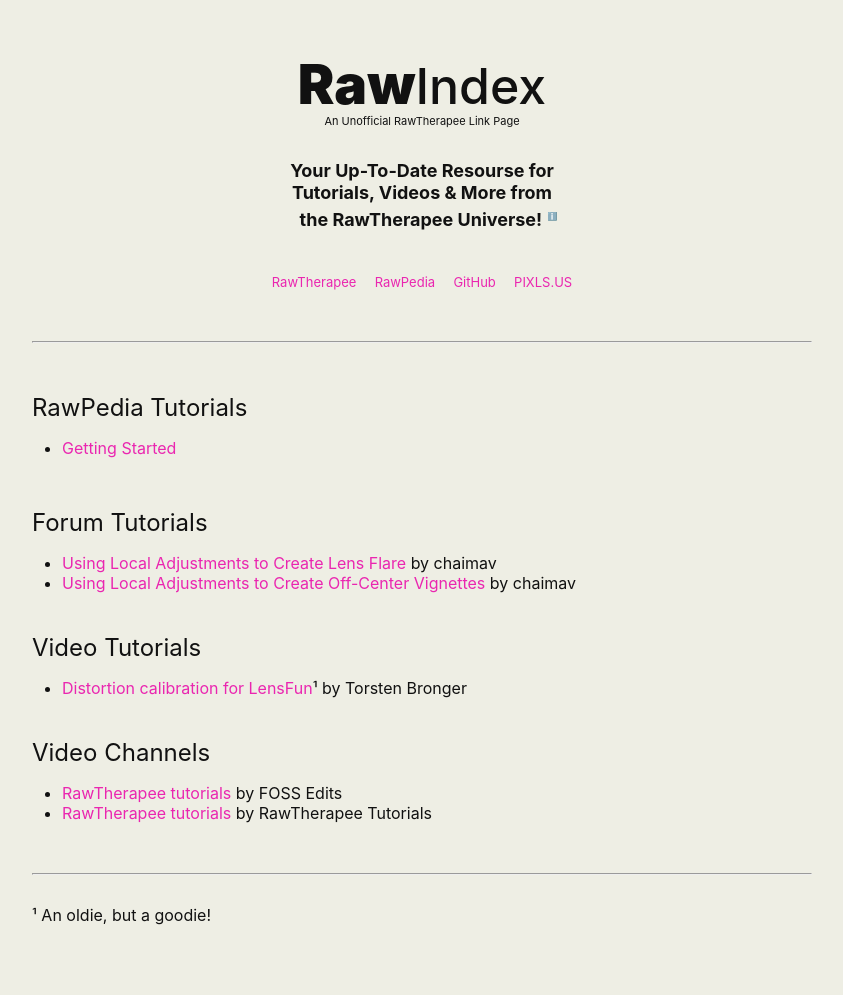
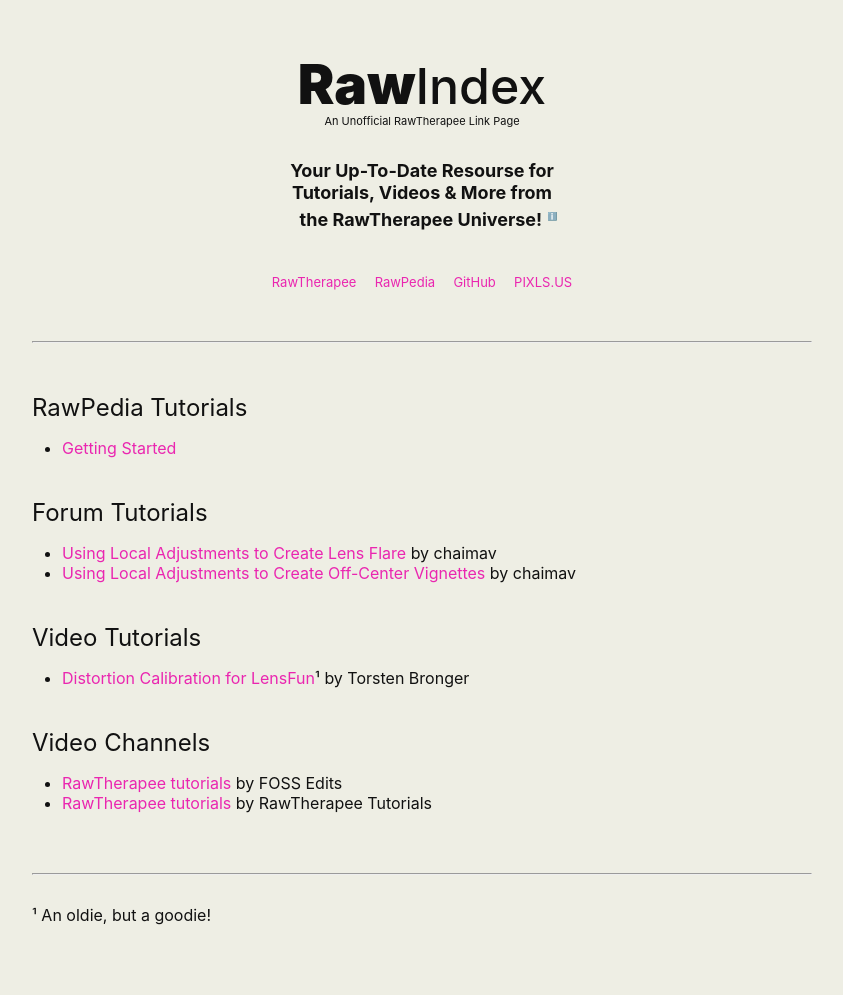
Before and after one commit to martbetz/martbetz.github.io, a Jekyll site: the page built from WIP/rawindex.html, in a window 1280 px wide. Shown: the whole page, without its empty margins (218-1061 px from the left). Built offline with Jekyll 4.4.1, drawn with Linux system fonts in a browser that asks for light colours.

Commit message:
Add files via upload

```diff
--- a/WIP/rawindex.html
+++ b/WIP/rawindex.html
@@ -79,7 +79,7 @@
 </p> -->
 
 <div align="left">
-   <p style="margin-top: 50px;">
+   <p style="margin-top: 40px;">
      <!-- <center> -->
         <h2>Forum Tutorials</h2>
      <!-- </center> -->
@@ -89,13 +89,13 @@
         </ul>
    </p>
 
-   <!-- <p style="margin-top: 50px;"> -->
+   <!-- <p style="margin-top: 40px;"> -->
    <p style="margin-top: 40px;">
      <!-- <center> -->
         <h2>Video Tutorials</h2>
      <!-- </center> -->
         <ul>
-           <li><a href="https://vimeo.com/51999287">Distortion calibration for LensFun</a>¹ by&nbsp;Torsten Bronger
+           <li><a href="https://vimeo.com/51999287">Distortion Calibration for LensFun</a>¹ by&nbsp;Torsten Bronger
            </li>
         </ul>
    </p>
@@ -113,7 +113,7 @@
 
 </div>
 
-<p style="margin-top:50px;">
+<p style="margin-top:60px;">
    <hr>
 </p>
 
```
